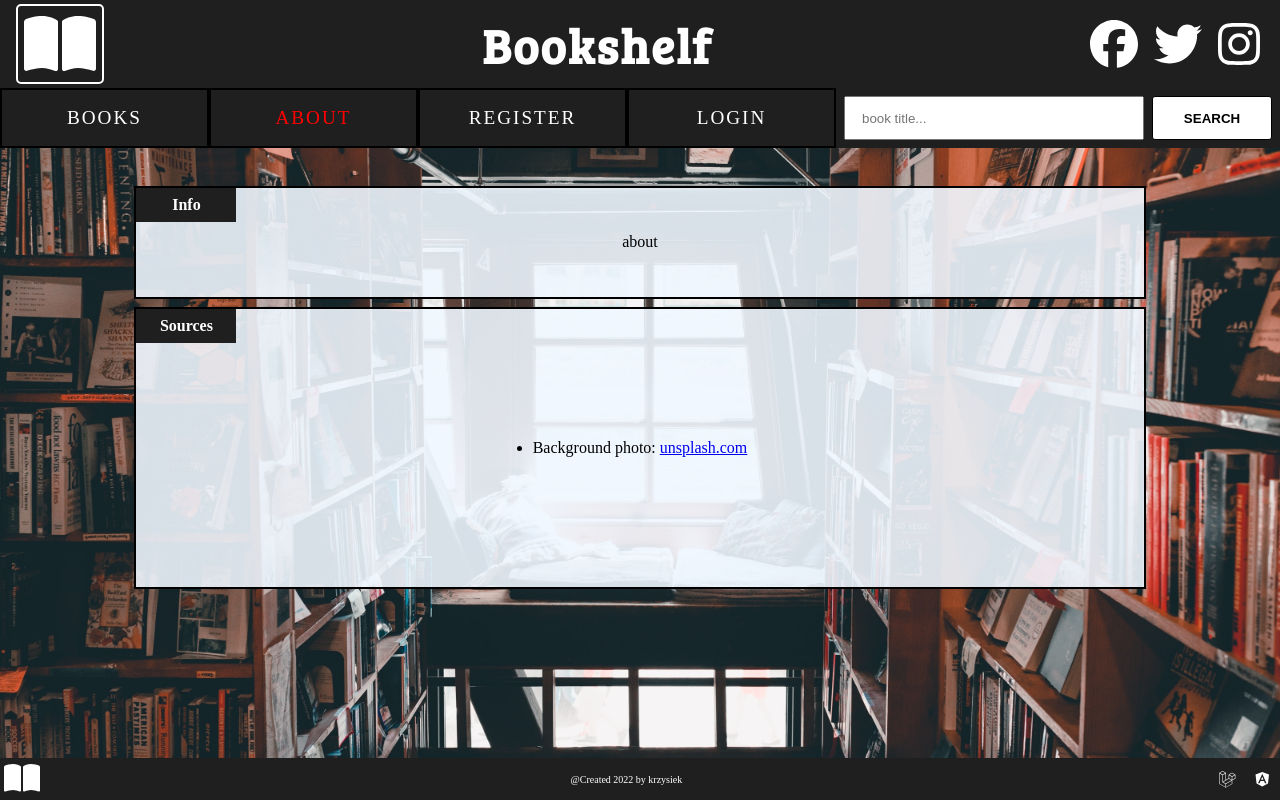
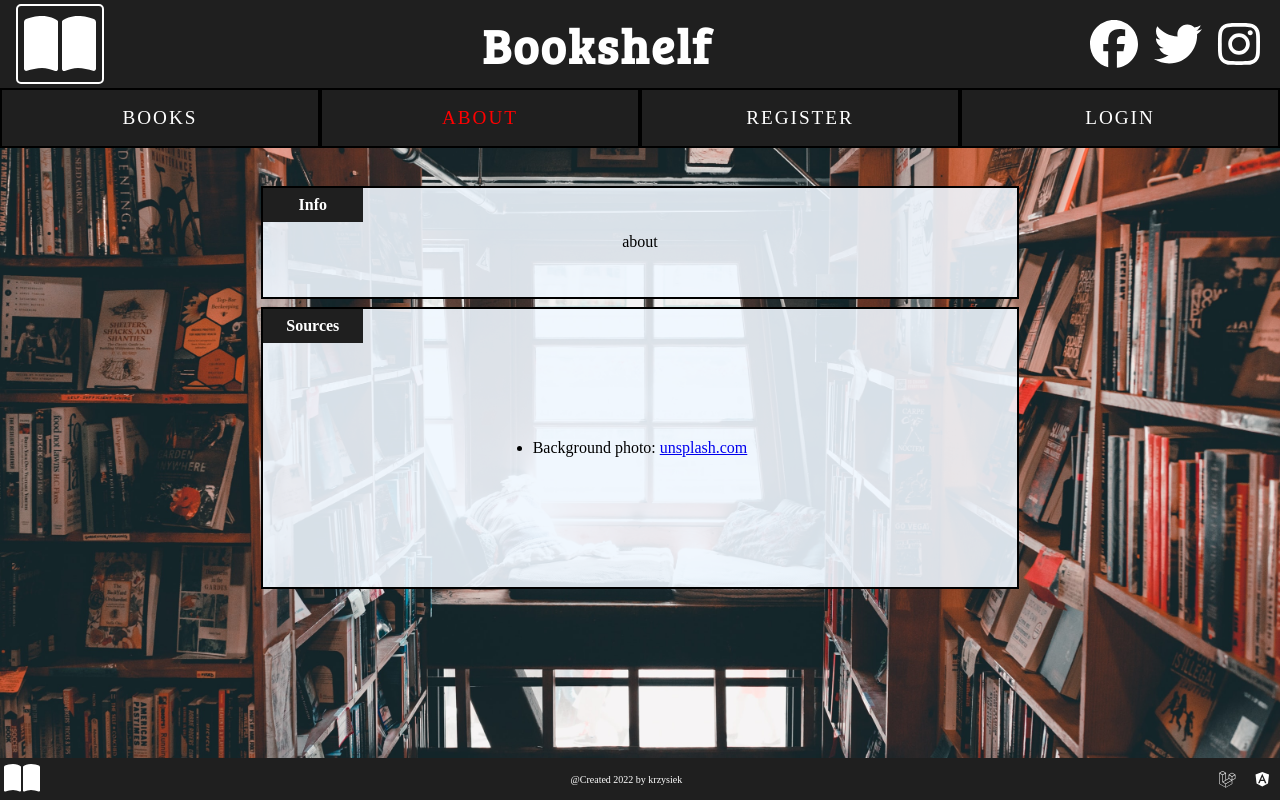
Before and after one commit to krzysiekm266/mybookshelf, an Angular app: page /bookshelf/about in a window 1280 px wide. Built offline with nearby package versions, Linux system fonts and the light colour scheme.

Commit message:
some rwd changes in search component

```diff
--- a/src/app/components/about/about.component.scss
+++ b/src/app/components/about/about.component.scss
@@ -40,7 +40,7 @@
   justify-content: center;
   border: 2px solid black;
 
-  width: 80%;
+  width: 100%;
   min-height: 20%;
   background-color: rgba(240, 248, 255, 0.89);
 }
@@ -52,7 +52,7 @@
   justify-content: center;
   border: 2px solid black;
 
-  width: 80%;
+  width: 100%;
   min-height: 50%;
   background-color: rgba(240, 248, 255, 0.89);
 }
@@ -74,5 +74,22 @@ span:not(.page-title) {
   .page-title {
     display: none;
   }
+  .info {
+    width: 80%;
+
+  }
+  .sources {
+    width: 80%;
+  }
 
 }
+
+@media screen and (min-width:850px) {
+  .info {
+    width: 60%;
+
+  }
+  .sources {
+    width: 60%;
+  }
+}
--- a/src/app/components/bookshelf/bookshelf.component.html
+++ b/src/app/components/bookshelf/bookshelf.component.html
@@ -3,7 +3,7 @@
     <app-logo></app-logo>
   </div>
   <app-navigation [menu]="menu"></app-navigation>
-  <div class="search">
+  <div class="mobile-search">
     <app-search ></app-search>
   </div>
 
--- a/src/app/components/bookshelf/bookshelf.component.scss
+++ b/src/app/components/bookshelf/bookshelf.component.scss
@@ -31,7 +31,7 @@
 }
 
 @media screen and (min-width:850px) {
-  .search {
+  .mobile-search {
     display: none;
   }
 }
@@ -40,7 +40,7 @@
   // .search {
   //   display: none;
   // }
-  .search {
+  .mobile-search {
     margin-top: 2px;
   }
   .logo {
--- a/src/app/components/login/login.component.html
+++ b/src/app/components/login/login.component.html
@@ -17,7 +17,7 @@
         msg="Email is incorrect!" msgValidated="Email OK">
       </app-error>
       <app-error [errors]="loginForm.get('password')?.hasError('required')" msg="Password required!"
-        msgValidated="Password OK">
+        msgValidated="Password required.">
       </app-error>
     </div>
     <p *ngIf="checkLoginAttemp()">Login attemp fail! Check your login  data and try again.</p>
--- a/src/app/components/register/register.component.scss
+++ b/src/app/components/register/register.component.scss
@@ -38,7 +38,7 @@
   justify-content: center;
   border: 2px solid black;
 
-  width: 80%;
+  width: 100%;
   min-height: 20%;
   background-color: rgba(240, 248, 255, 0.89);
 }
--- a/src/app/components/search/search.component.html
+++ b/src/app/components/search/search.component.html
@@ -1,4 +1,4 @@
-<div class="search" id="search">
+<div *ngIf="show" class="search" id="search">
   <form (ngSubmit)="search()" [formGroup]="searchForm" >
     <div class="form-row">
       <input type="text" name="search" formControlName="search" placeholder="book title...">
--- a/src/app/components/search/search.component.scss
+++ b/src/app/components/search/search.component.scss
@@ -100,7 +100,6 @@ form {
 
 @media screen and (min-width:850px) {
   .search {
-
     width: 100%;
     height: auto;
     //background-color: aliceblue;
--- a/src/app/components/search/search.component.ts
+++ b/src/app/components/search/search.component.ts
@@ -9,15 +9,15 @@ import { FormBuilder, FormGroup,FormControl, Validators } from '@angular/forms';
 
 })
 export class SearchComponent implements OnInit {
-
+  @Input() show:boolean = false;
   searchForm!: FormGroup;
   constructor(private _fb: FormBuilder,private route:ActivatedRoute) {}
-
   ngOnInit(): void {
     this.searchForm = this._fb.group({
       search: ['', Validators.min(3)],
     });
-
+    //do poprawy
+    this.show = (this.route.snapshot.url.find(segment => segment.path == 'books'))? true : false;
   }
   search() {}
 }
```
